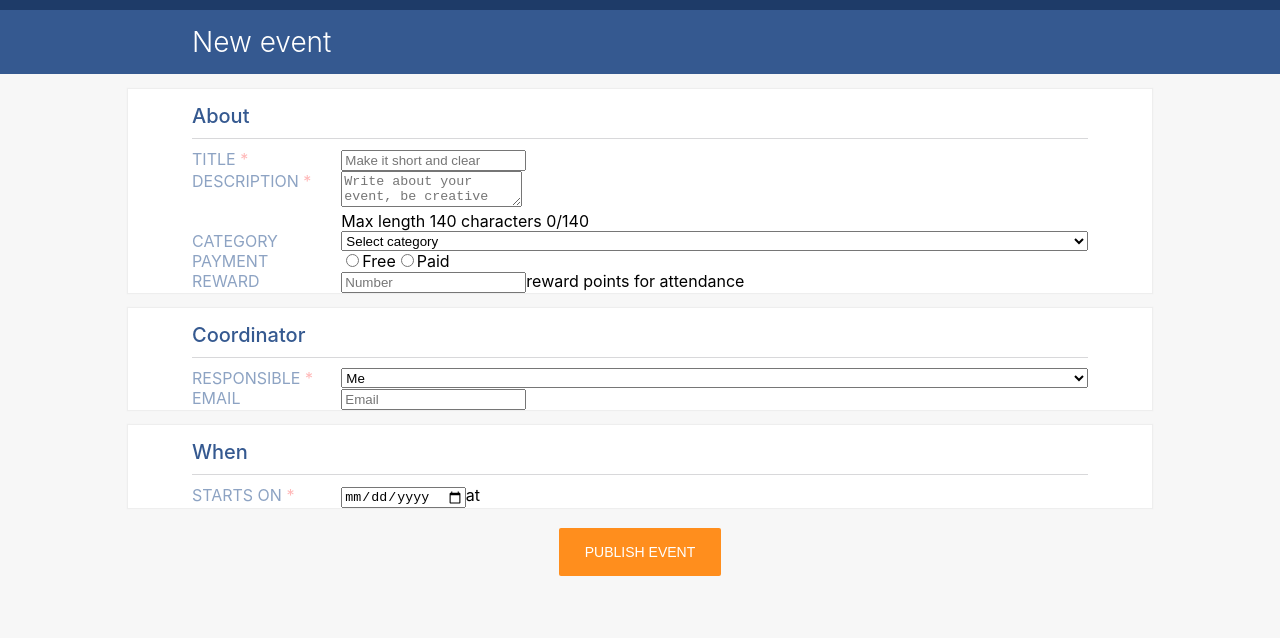
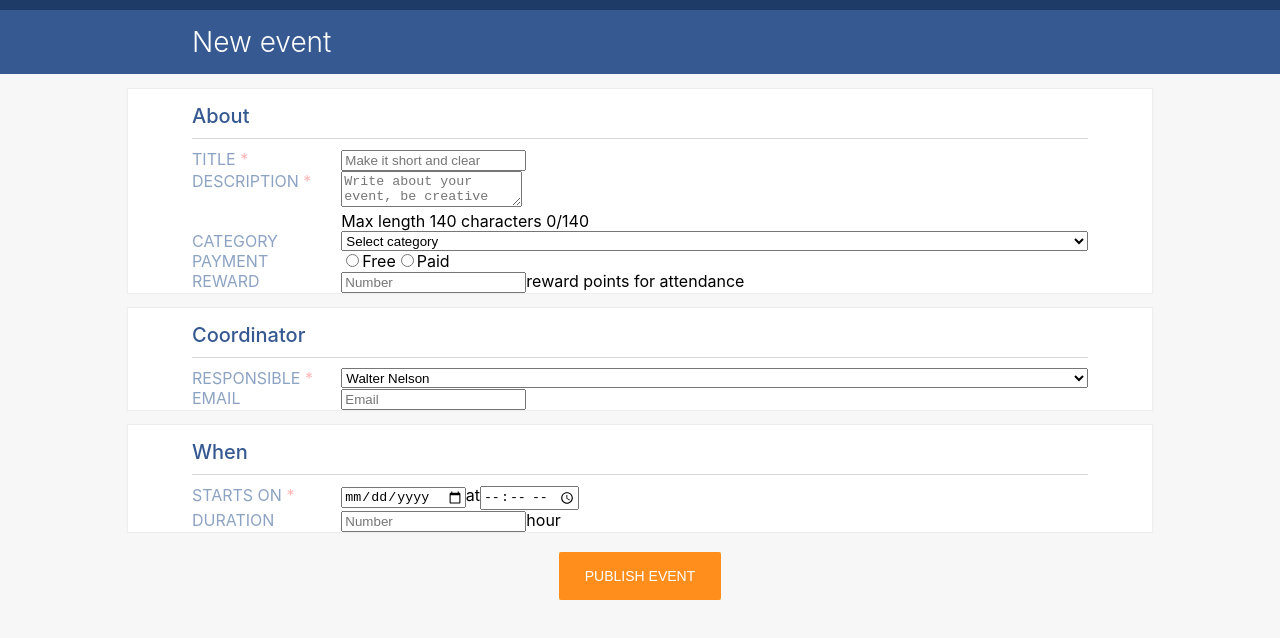
Before and after one commit to sylvestertarnowski/hotree-task, a React (Create React App) app: page / in a window 1280 px wide. Shown: the top 638 px of the page. Built offline with nearby package versions, Linux system fonts and the light colour scheme.

Commit message:
Dropdown for event organiser functional. It accepts ID property that determines who is the logged user/default organiser. Main.tsx now has componentDidMount method to get logged user id (simulated)

```diff
--- a/src/components/DropdownResponsible.tsx
+++ b/src/components/DropdownResponsible.tsx
@@ -3,15 +3,27 @@ import data from '../data/employees.js';
 
 type P = {
     name: string;
+    loggedUserId: number | null;
 }
 
 const DropdownResponsible: React.FC<P> = (props) => {
     const [value, setValue] = useState("");
 
-    const options = data.map(category => {
-        const { id, name } = category;
-        return <option key={id} value={id}>{name}</option>
-    })
+    const { loggedUserId } = props;
+
+    let loggedUserOptions: any[] = [];
+
+    const options = data.map(employee => {
+        const { id, name, lastname } = employee;
+        if(id === loggedUserId) {
+            loggedUserOptions[0] = <option disabled>Me</option>;
+            loggedUserOptions[1] = <option key={loggedUserId} value={loggedUserId}>{name} {lastname}</option>;
+            loggedUserOptions[2] = <option disabled>Others</option>;
+            return null;
+        } else {
+            return <option key={id} value={id}>{name} {lastname}</option>
+        }
+    });
 
     return (
         <select
@@ -20,7 +32,10 @@ const DropdownResponsible: React.FC<P> = (props) => {
             value={value}
             onChange={e => setValue(e.target.value)}
         >
-        <option hidden>Me</option>
+        {
+            loggedUserId &&
+            loggedUserOptions
+        }
         {options}
         </select>
     )
--- a/src/components/Main.tsx
+++ b/src/components/Main.tsx
@@ -22,7 +22,8 @@ type State = {
     coordinator: {
         email: string;
         id: string;
-    },
+    };
+    loggedUserId?: number | null;
 }
 
 type P = any;
@@ -35,7 +36,19 @@ class Main extends React.Component<P, State> {
         coordinator: {
             email: "",
             id: "",
-        }
+        },
+        loggedUserId: null,
+    }
+
+    getLoggedUser = ():void => {
+        //This could be replaced by fetch() API call into setState()
+        this.setState({
+            loggedUserId: 3,
+        })
+    }
+
+    componentDidMount() {
+        this.getLoggedUser();
     }
 
     handleSubmit = (e: any) => {
@@ -93,6 +106,7 @@ class Main extends React.Component<P, State> {
                         <Label text="responsible" mandatory={true} name="coordinator"/>
                         <DropdownResponsible
                             name="coordinator"
+                            loggedUserId={this.state.loggedUserId}
                         />
 
                         <Label text="email" mandatory={false} name="email"/>
@@ -114,8 +128,22 @@ class Main extends React.Component<P, State> {
                             type="date"
                             text="at"
                         />
+                        <InputText
+                            name="time"
+                            required={true}
+                            placeholder="--:--"
+                            type="time"
+                        />
+                        </span>
 
-                        </span>
+                        <Label text="duration" mandatory={false} name="duration" />
+                        <InputText
+                            name="duration"
+                            required={false}
+                            placeholder="Number"
+                            type="number"
+                            text="hour"
+                        />
                     </Section>
 
                     <ButtonSubmit text="Publish Event" />
```
